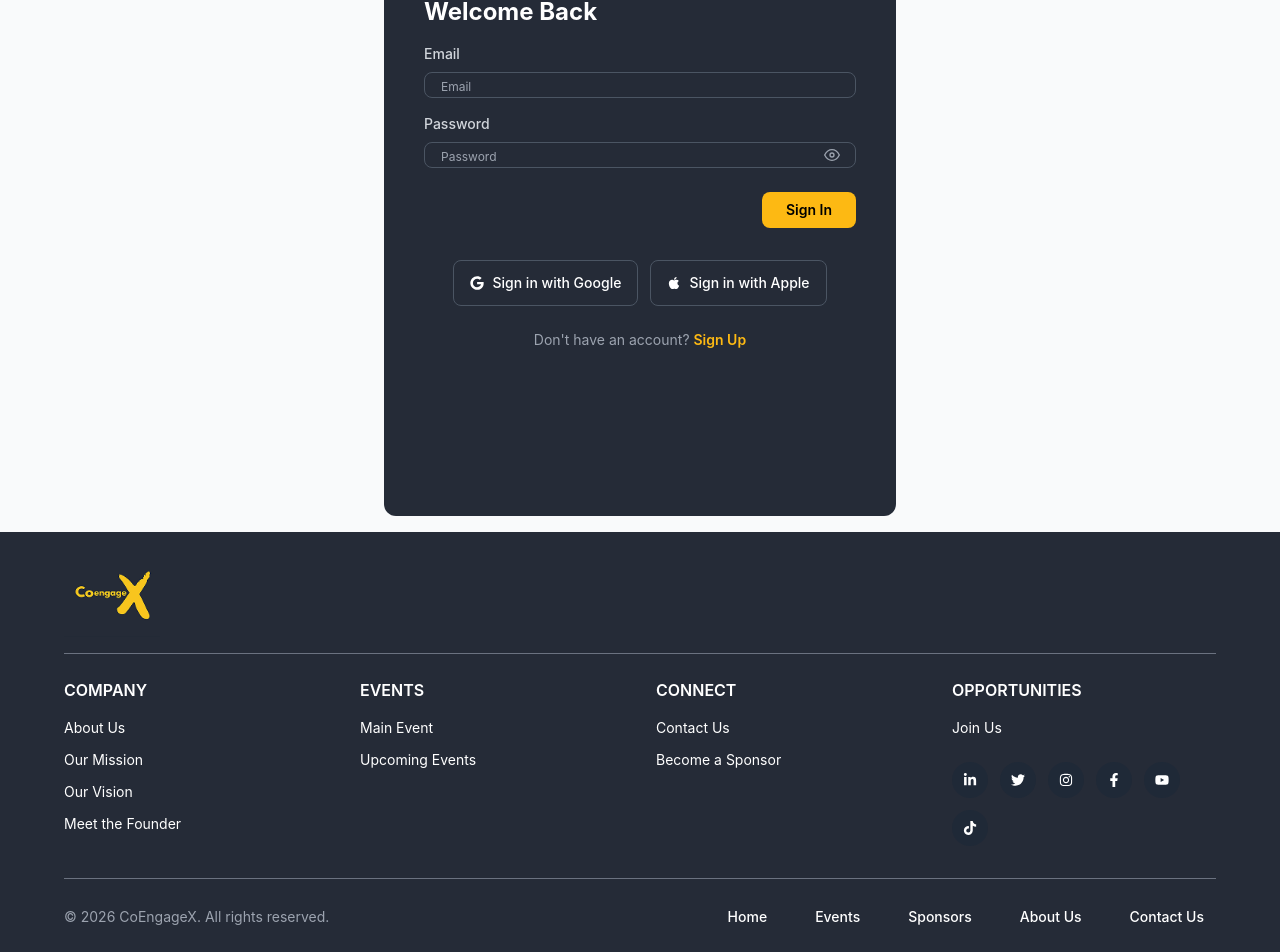
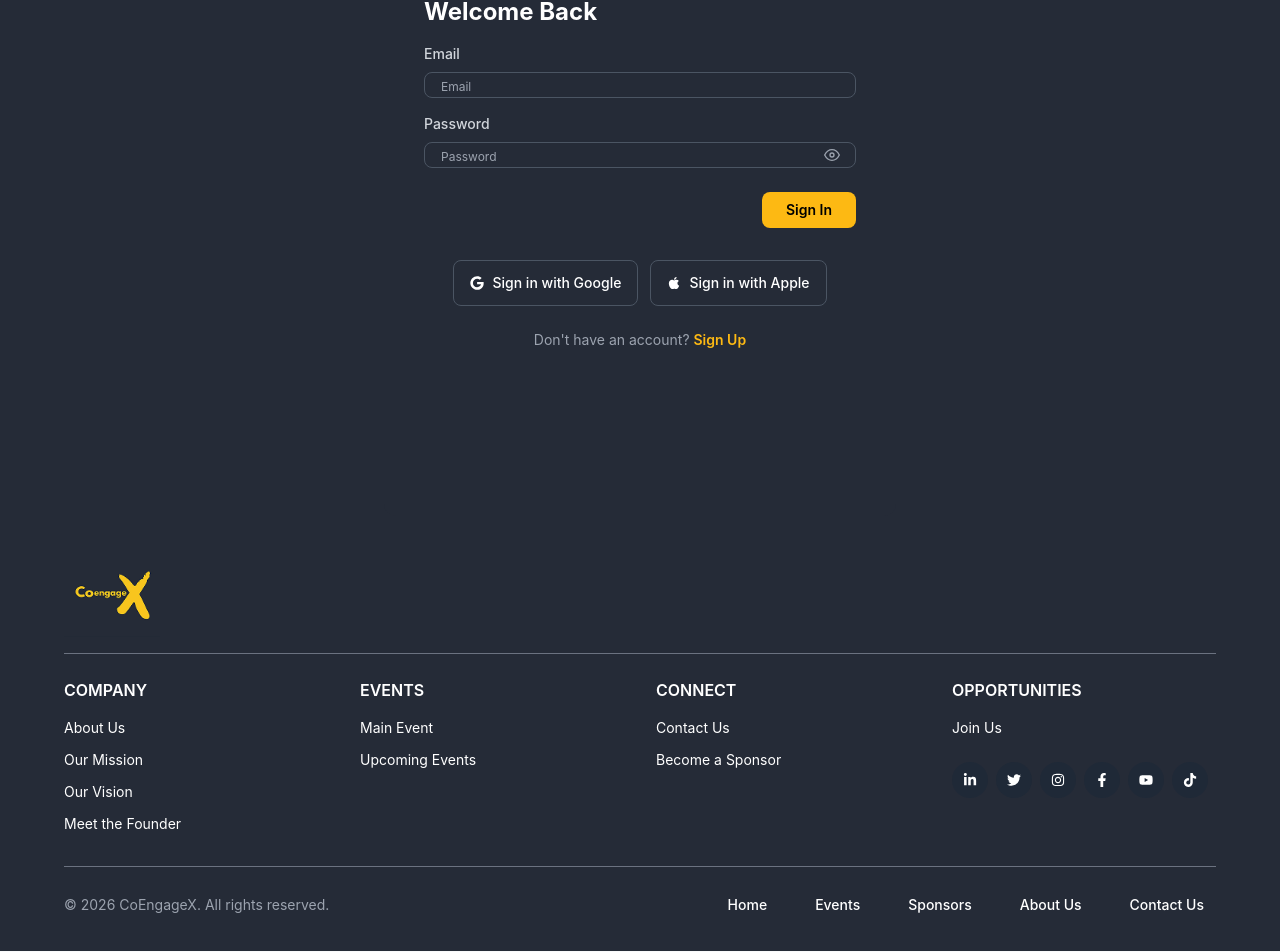
Before and after one commit to CoEngageX/engagexweb, a React (Vite) app in the folder frontend/: page /login in a window 1280 px wide. Shown: the part 156-1108 px from the top of the page. Built offline with nearby package versions, Linux system fonts and the light colour scheme.

Commit message:
worked on login colour

```diff
--- a/frontend/src/components/common/Footer.jsx
+++ b/frontend/src/components/common/Footer.jsx
@@ -62,7 +62,7 @@ const Footer = () => {
 
             {/* Social Media */}
             <div>
-              <div className="flex flex-wrap gap-3">
+              <div className="flex flex-wrap gap-2">
                 <a href="#" aria-label="LinkedIn" className="w-9 h-9 flex items-center justify-center rounded-full bg-gray-800 hover:bg-[#0A66C2] transition-colors">
                   <FaLinkedinIn className="text-white text-sm" />
                 </a>
--- a/frontend/src/pages/Login.jsx
+++ b/frontend/src/pages/Login.jsx
@@ -12,7 +12,7 @@ const Login = () => {
     "w-full px-4 border border-gray-600 rounded-lg bg-transparent text-white focus:outline-none placeholder:text-[12px]";
 
   return (
-    <div className="flex items-center justify-center p-4">
+    <div className="flex items-center justify-center p-4 bg-[#252B37]">
       <div className="w-full max-w-lg bg-[#252B37] rounded-xl p-10 min-h-[70vh]">
         <form className="space-y-4">
           <h3 className="text-2xl font-bold text-white">
```
